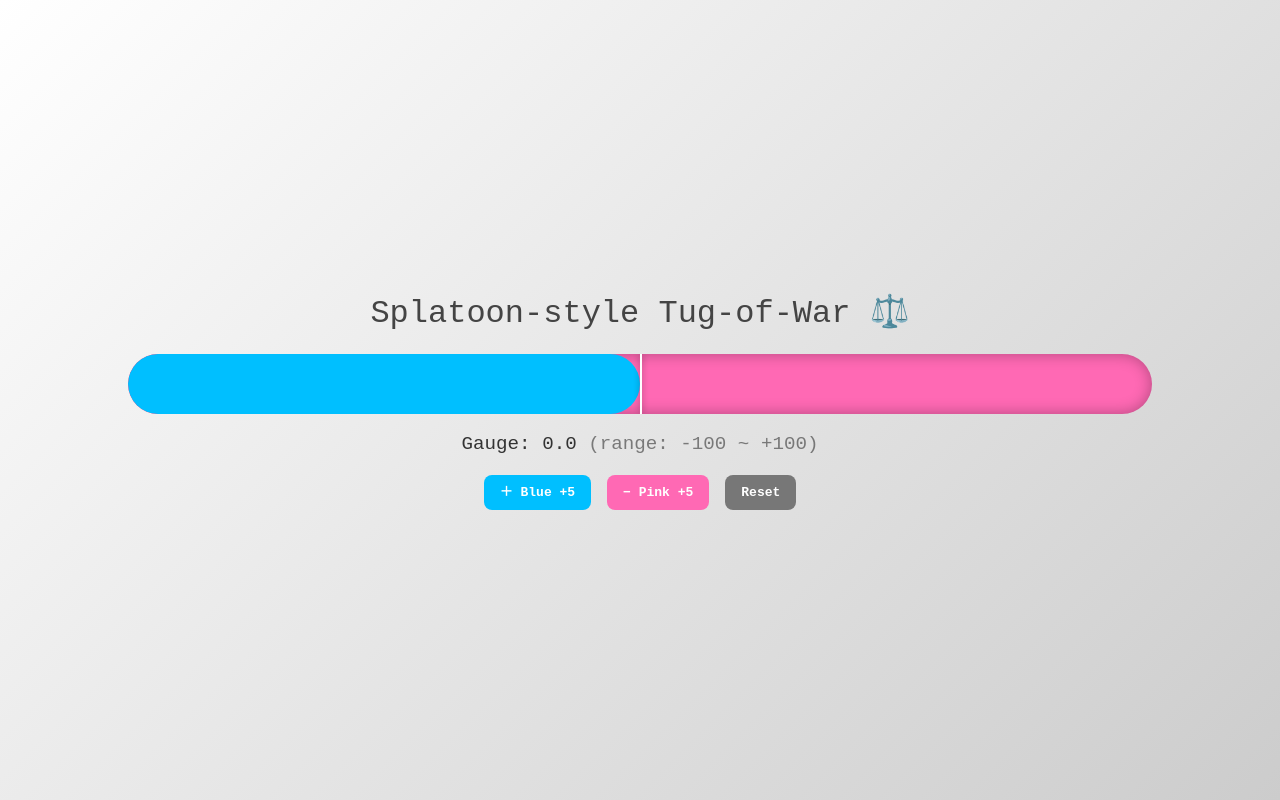
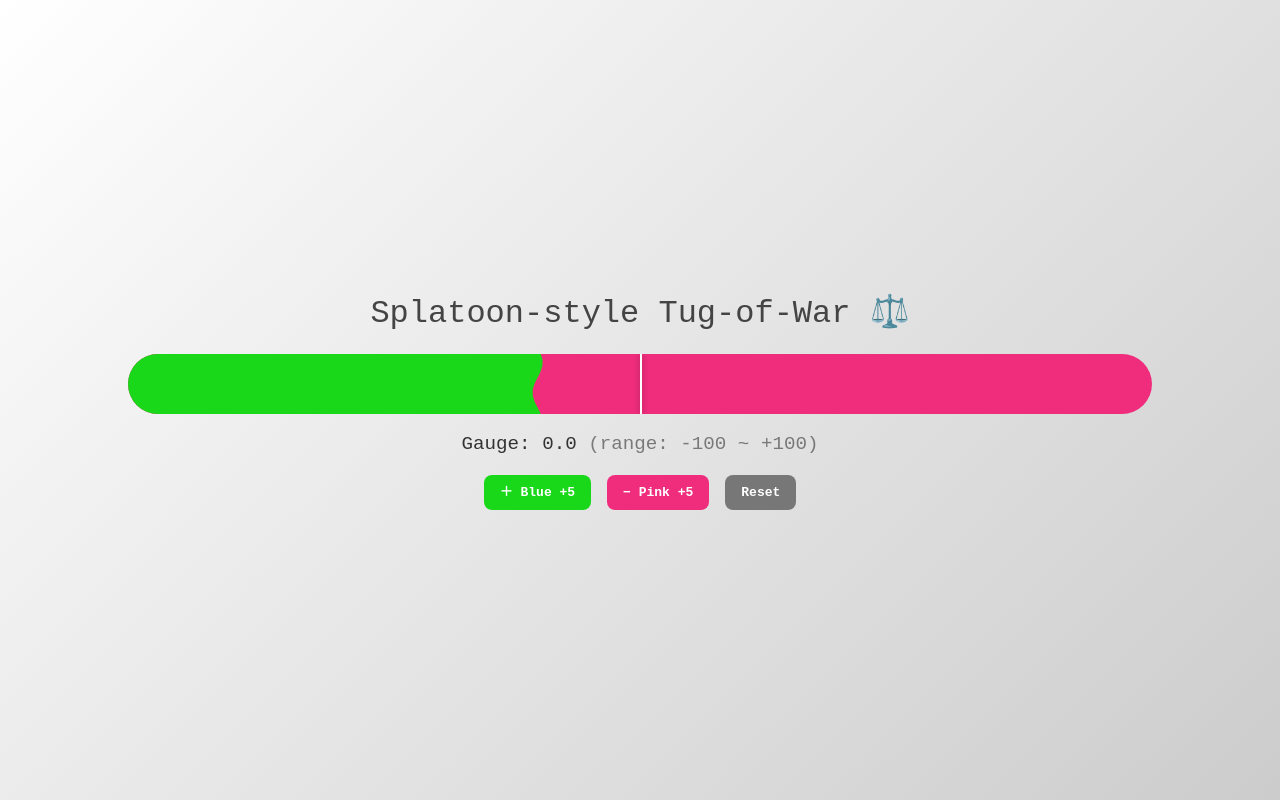
Before and after one commit to eirakusoya-std/gachihoko, a Next.js app in the folder gachihoko/: page / in a window 1280 px wide. Built offline with nearby package versions, Linux system fonts and the light colour scheme.

Commit message:
feat:wave

```diff
--- a/gachihoko/app/page.tsx
+++ b/gachihoko/app/page.tsx
@@ -1,5 +1,5 @@
 "use client";
-import { useEffect, useState } from "react";
+import { useEffect, useState, useRef } from "react";
 import { motion, AnimatePresence } from "framer-motion";
 
 type MeshData = {
@@ -14,21 +14,57 @@
   const [lastOccurredAt, setLastOccurredAt] = useState<string | null>(null);
   const [winner, setWinner] = useState<"blue" | "pink" | null>(null);
 
+  const [wavePath, setWavePath] = useState(""); // 動的波形
+  const animationRef = useRef<number | null>(null);
+  const timeRef = useRef(0);
+
+  // === 波アニメーション生成 ===
+  useEffect(() => {
+    const animateWave = () => {
+      timeRef.current += 0.04;
+      const amp = 0.01; // 波の振幅（0〜1の割合）
+      const freq = 2; // 波の数
+      const points = [];
+
+      // 上下に緩やかに動くsin波パスを生成
+      const steps = 10;
+      for (let i = 0; i <= steps; i++) {
+        const t = i / steps;
+        const y = t;
+        const x = 0.8 + Math.sin(t * Math.PI * freq + timeRef.current) * amp;
+        points.push({ x, y });
+      }
+
+      let d = `M0,0 L${points[0].x},0 `;
+      for (let i = 1; i < points.length; i++) {
+        const p = points[i];
+        d += `L${p.x},${p.y} `;
+      }
+      d += "L0,1 Z";
+
+      setWavePath(d);
+      animationRef.current = requestAnimationFrame(animateWave);
+    };
+
+    animationRef.current = requestAnimationFrame(animateWave);
+    return () => {
+      if (animationRef.current) cancelAnimationFrame(animationRef.current);
+    };
+  }, []);
+
+  // === MESHデータ取得 ===
   useEffect(() => {
     const interval = setInterval(async () => {
       const res = await fetch("/api/mesh-data", { cache: "no-store" });
       if (!res.ok) return;
       const data = await res.json();
-
       if (!data.active) return;
 
       if (data.latest) {
         const latest = data.latest as MeshData;
-
         if (latest.occurred_at !== lastOccurredAt) {
           setMeshData(latest);
           setLastOccurredAt(latest.occurred_at);
-
           updateGauge(latest.player, latest.value);
         }
       }
@@ -46,7 +82,6 @@
 
       if (next >= 50) setWinner("blue");
       else if (next <= -50) setWinner("pink");
-
       return next;
     });
   };
@@ -58,10 +93,8 @@
     setWinner(null);
   };
 
-  const blueColor = "#00bfff";
-  const pinkColor = "#ff69b4";
-
-  // gauge (-100 ~ 100) → 中央の境界線を動かす位置
+  const blueColor = "#19d719";
+  const pinkColor = "#f02d7d";
   const centerPercent = (gauge + 100) / 2; // -100→0%, +100→100%
 
   return (
@@ -88,28 +121,39 @@
           position: "relative",
           width: "80%",
           height: "60px",
-          background: pinkColor, // ← 背景をピンク固定にする
+          background: pinkColor,
           borderRadius: "999px",
           overflow: "hidden",
-          boxShadow: "0 0 15px rgba(0,0,0,0.3) inset",
         }}
       >
-        {/* === 青ゾーン === */}
-        <motion.div
-          animate={{ width: `${centerPercent}%` }}
-          transition={{ type: "spring", stiffness: 100, damping: 15 }}
+        <svg
+          width="100%"
+          height="60"
           style={{
             position: "absolute",
             left: 0,
             top: 0,
-            bottom: 0,
-            background: blueColor,
-            borderRadius: "inherit",
-            zIndex: 2, // ← ピンクの上に重ねる
+            zIndex: 2,
           }}
-        />
+        >
+          <defs>
+            <clipPath id="verticalWaveClip" clipPathUnits="objectBoundingBox">
+              <path d={wavePath} fill="white" />
+            </clipPath>
+          </defs>
 
-        {/* === 中央線 === */}
+          <motion.rect
+            x="0"
+            y="0"
+            width={`${centerPercent}%`}
+            height="60"
+            fill={blueColor}
+            clipPath="url(#verticalWaveClip)"
+            transition={{ type: "spring", stiffness: 100, damping: 15 }}
+          />
+        </svg>
+
+        {/* 中央ライン */}
         <motion.div
           animate={{ left: `${centerPercent}%` }}
           transition={{ type: "spring", stiffness: 100, damping: 15 }}
@@ -119,7 +163,7 @@
             bottom: 0,
             width: "2px",
             background: "#fff",
-            zIndex: 3, // ← 一番上に境界線
+            zIndex: 3,
             boxShadow: "0 0 6px rgba(0,0,0,0.4)",
           }}
         />
```
